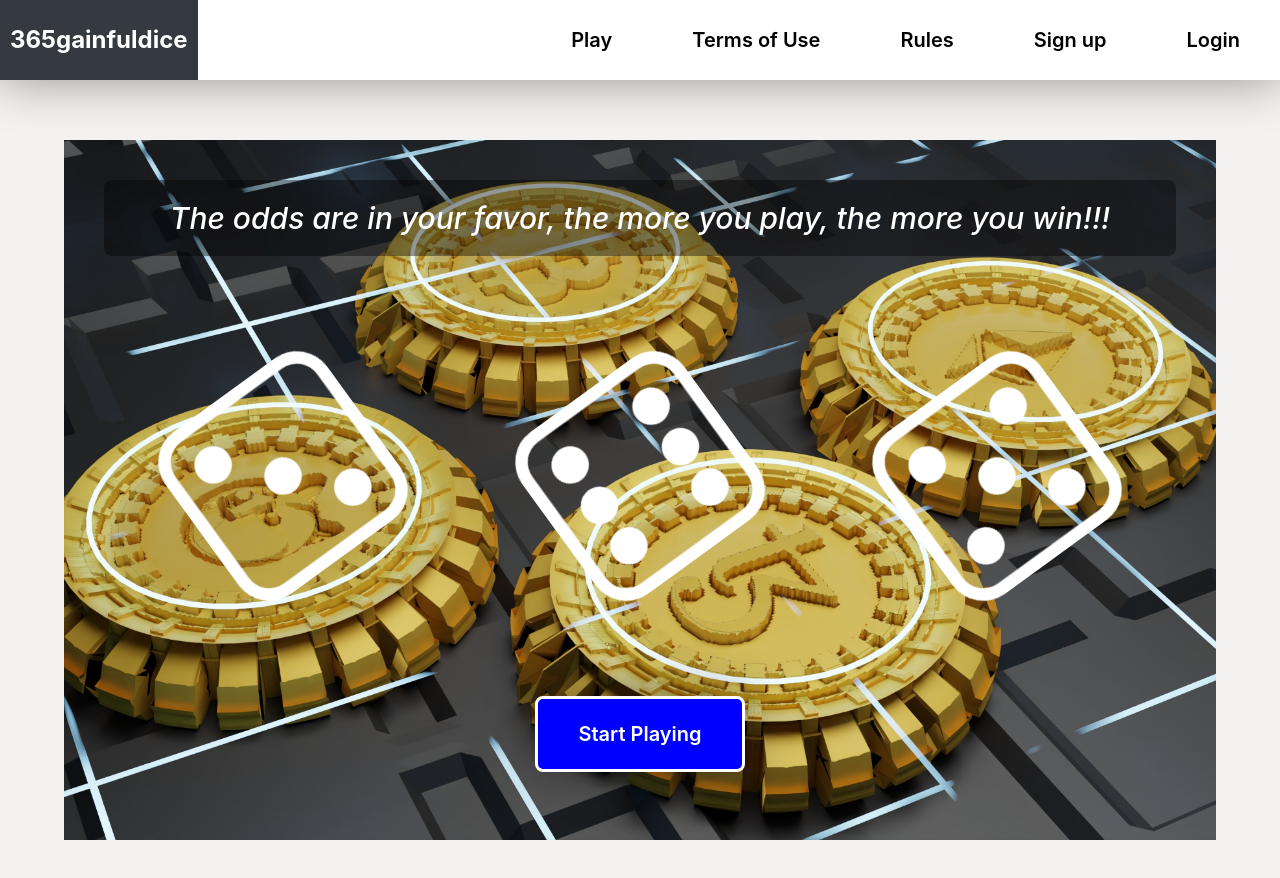
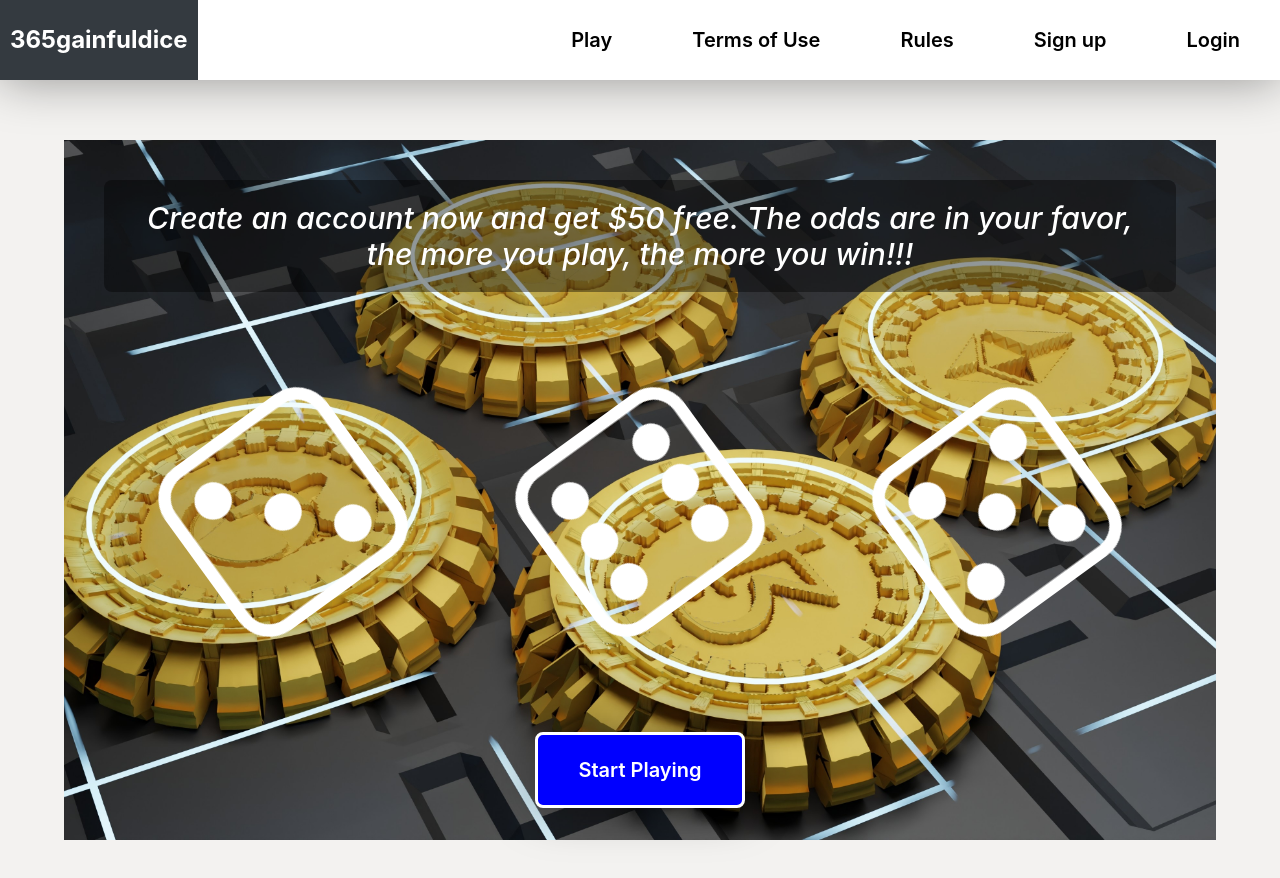
Before and after one commit to somadina94/365CLUB, a React (Create React App) app in the folder client/: page / in a window 1280 px wide. Shown: the top 878 px of the page. Built offline with nearby package versions, Linux system fonts and the light colour scheme.

Commit message:
Optimized homepage

```diff
--- a/client/src/components/body/Home.js
+++ b/client/src/components/body/Home.js
@@ -7,7 +7,7 @@ import classes from './Home.module.css';
 
 const Home = () => {
   const isLoggedIn = useSelector((state) => state.auth.isLoggedIn);
-  const playPath = isLoggedIn ? '/play' : '/login';
+  const playPath = isLoggedIn ? '/play' : '/signUp';
   return (
     <div className={classes.home}>
       <Helmet>
@@ -16,7 +16,8 @@ const Home = () => {
         <link rel="canonical" href="/" />
       </Helmet>
       <h1>
-        The odds are in your favor, the more you play, the more you win!!!
+        Create an account now and get $50 free. The odds are in your favor, the
+        more you play, the more you win!!!
       </h1>
       <div className={classes.dices}>
         <BsDice3 className={classes.dice} />
```
